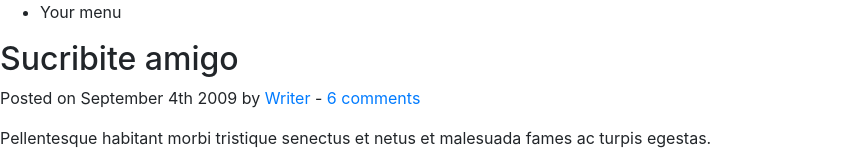
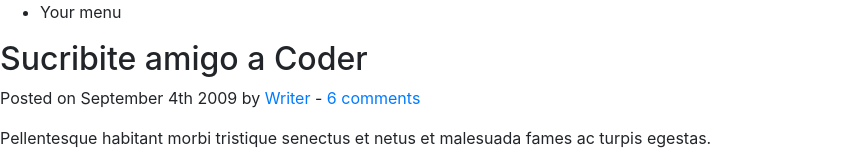
Before and after one commit to cmachadito17/demo-repo2, a plain HTML site: page index.html in a window 1280 px wide. Shown: the top 160 px of the page, without its empty margins (0-858 px from the left). Drawn offline with nearby package versions, Linux system fonts and the light colour scheme.

Commit message:
se modifico index.html el h2

```diff
--- a/index.html
+++ b/index.html
@@ -20,7 +20,7 @@
 
 		<article>
 			<header>
-				<h2>Sucribite amigo</h2>
+				<h2>Sucribite amigo a Coder</h2>
 				<p>Posted on <time datetime="2009-09-04T16:31:24+02:00">September 4th 2009</time> by <a href="#">Writer</a> - <a href="#comments">6 comments</a></p>
 			</header>
 			<p>Pellentesque habitant morbi tristique senectus et netus et malesuada fames ac turpis egestas.</p>
```
